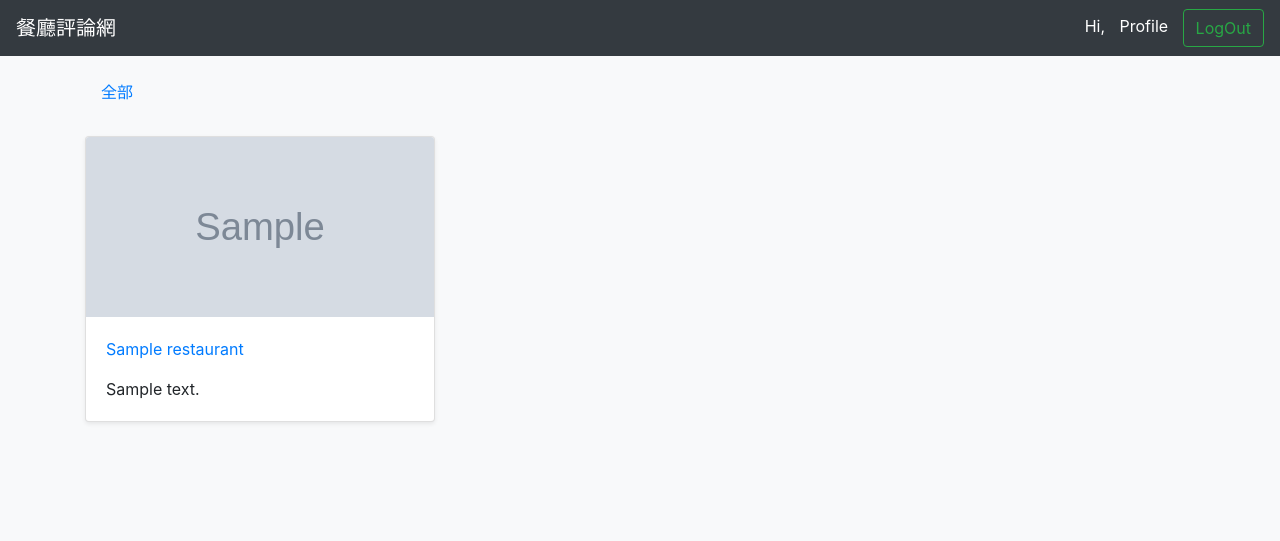
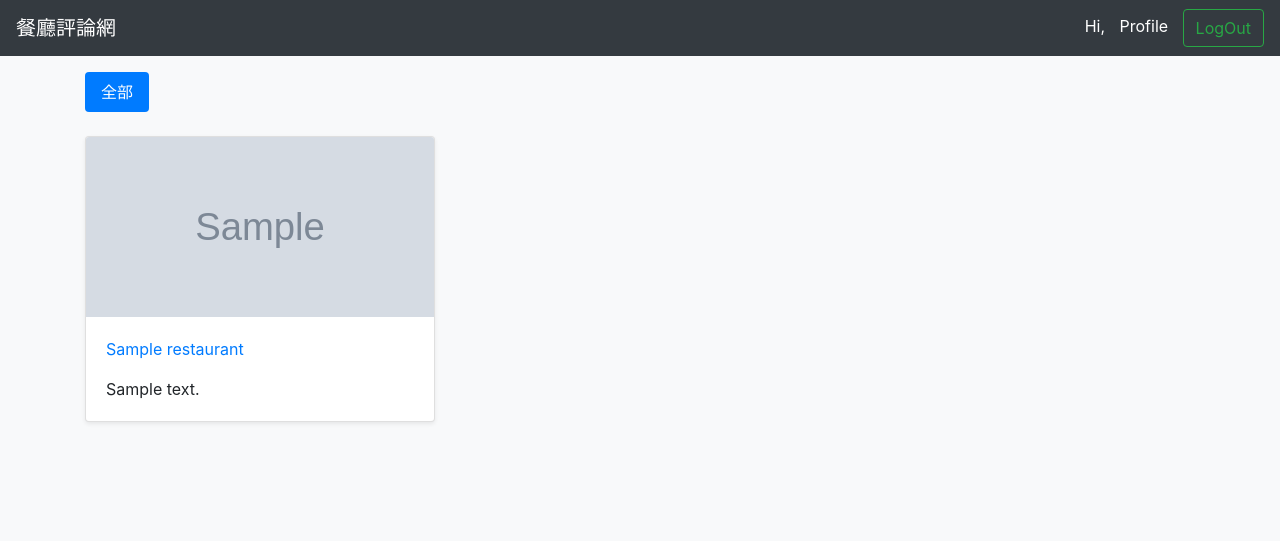
Before and after one commit to TomatoSoup0126/Restaurant-forum, a Node server app: page /restaurants in a window 1280 px wide. Shown: the top 541 px of the page. Run offline with Node 20, Linux system fonts and the light colour scheme; the visitor is signed in with stand-in values (Sample User, id 1); tables that the repository leaves empty hold one stand-in row (values such as "Sample post"); grey boxes marked "Sample" are stand-in pictures; some libraries are stand-ins or nearby versions.

Commit message:
Show active item on category navbars

```diff
--- a/views/restaurants.handlebars
+++ b/views/restaurants.handlebars
@@ -1,10 +1,11 @@
 <ul class="nav nav-pills">
   <li class="nav-item">
-    <a class="nav-link" href="?categoryId=">全部</a>
+    <a class="nav-link {{#ifCond '' categoryId}}active{{/ifCond}}" href="?categoryId=">全部</a>
   </li>
   {{#each categories}}
     <li class="nav-item">
-      <a class="nav-link" href="?categoryId={{this.id}}">{{this.name}}</a>
+      <a class="nav-link {{#ifCond this.id ../categoryId}}active{{/ifCond}}"
+        href="?categoryId={{this.id}}">{{this.name}}</a>
     </li>
   {{/each}}
 </ul>
```
